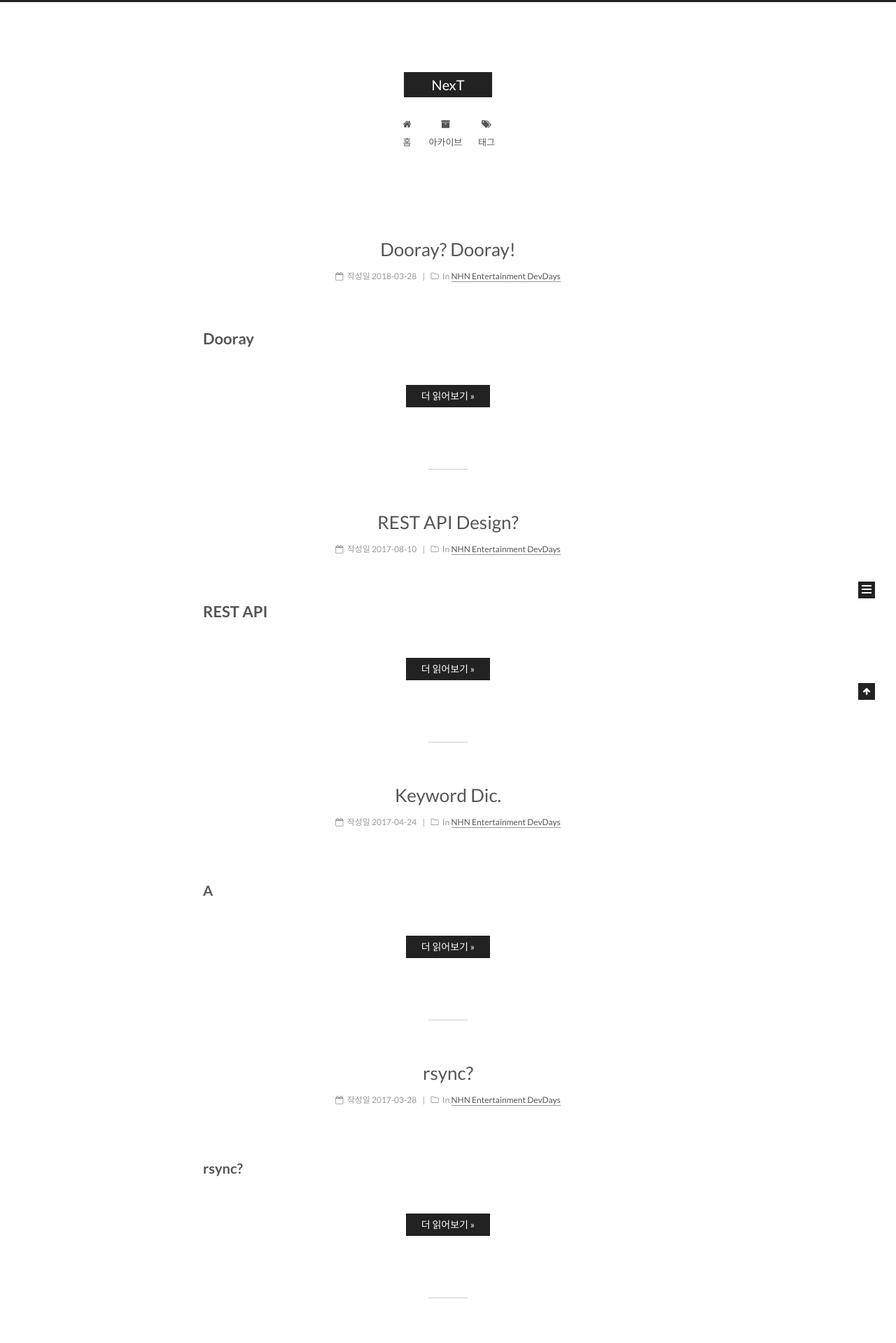
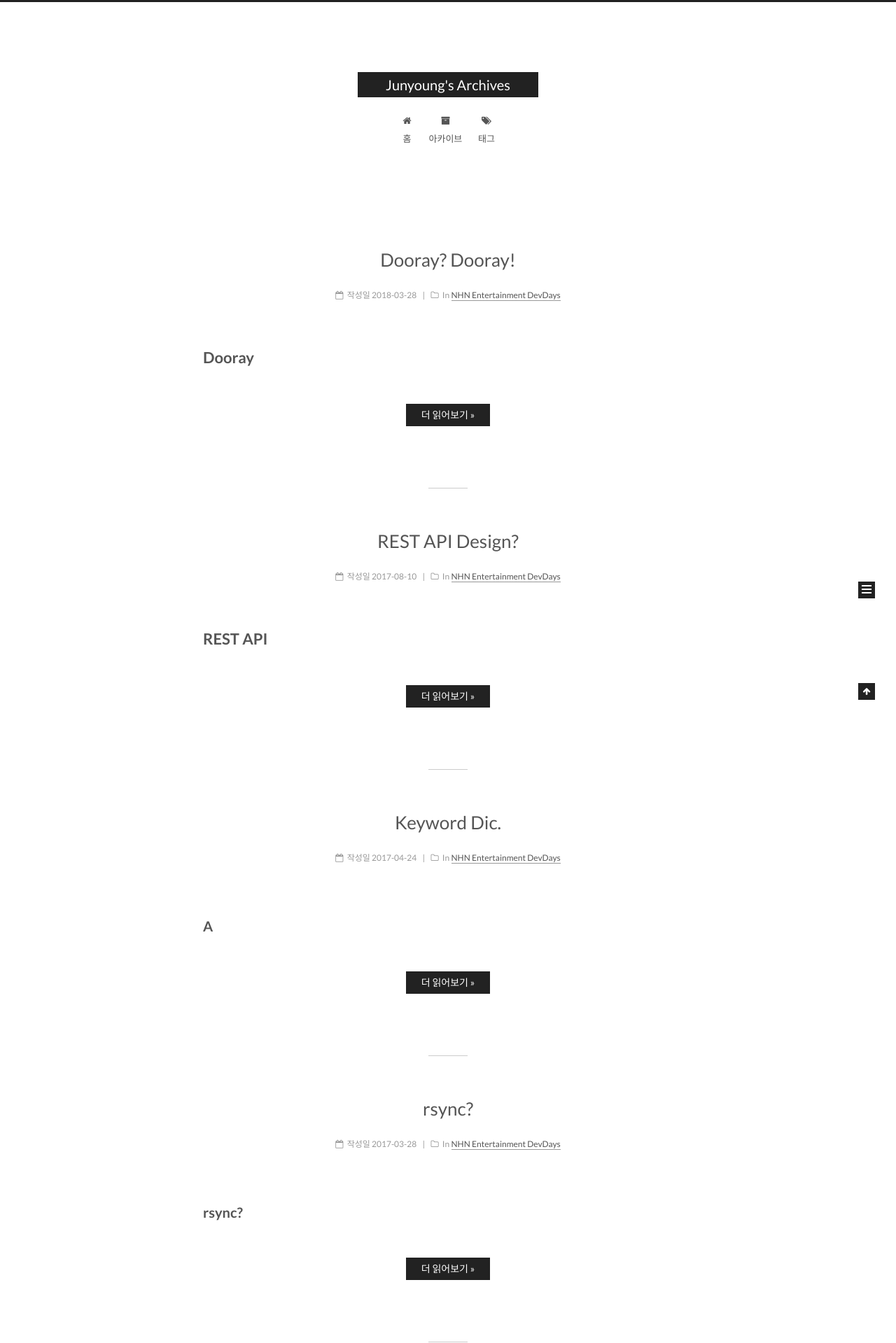
Before and after one commit to plus4070/plus4070.github.io, a Jekyll site: the page built from index.html, in a window 1280 px wide. Shown: the top 1919 px of the page at 70% size. Built offline with Jekyll 4.4.1, drawn with Linux system fonts in a browser that asks for light colours; the list of posts is cut into pages by our own code.

Commit message:
* update config

```diff
--- a/_config.yml
+++ b/_config.yml
@@ -4,7 +4,7 @@
 # ---------------------------------------------------------------
 
 # Site
-title: NexT
+title: Junyoung's Archives
 subtitle:
 description:
 author: Junyoung Oh
@@ -105,11 +105,11 @@
 canonical: true
 
 # Change headers hierarchy on site-subtitle (will be main site description) and on all post/pages titles for better SEO-optimization.
-seo: false
+seo: true
 
 # If true, will add site-subtitle to index page, added in jekyll config.
 # subtitle: Subtitle
-index_with_subtitle: false
+index_with_subtitle: true
 
 # ---------------------------------------------------------------
 # Menu Settings
@@ -117,7 +117,7 @@
 
 # When running the site in a subdirectory (e.g. domain.tld/blog), remove the leading slash (/archives -> archives)
 menu:
-  home: /
+  home: /archives
   #categories: /categories/
   #about: /about/
   archives: /archives/
```
